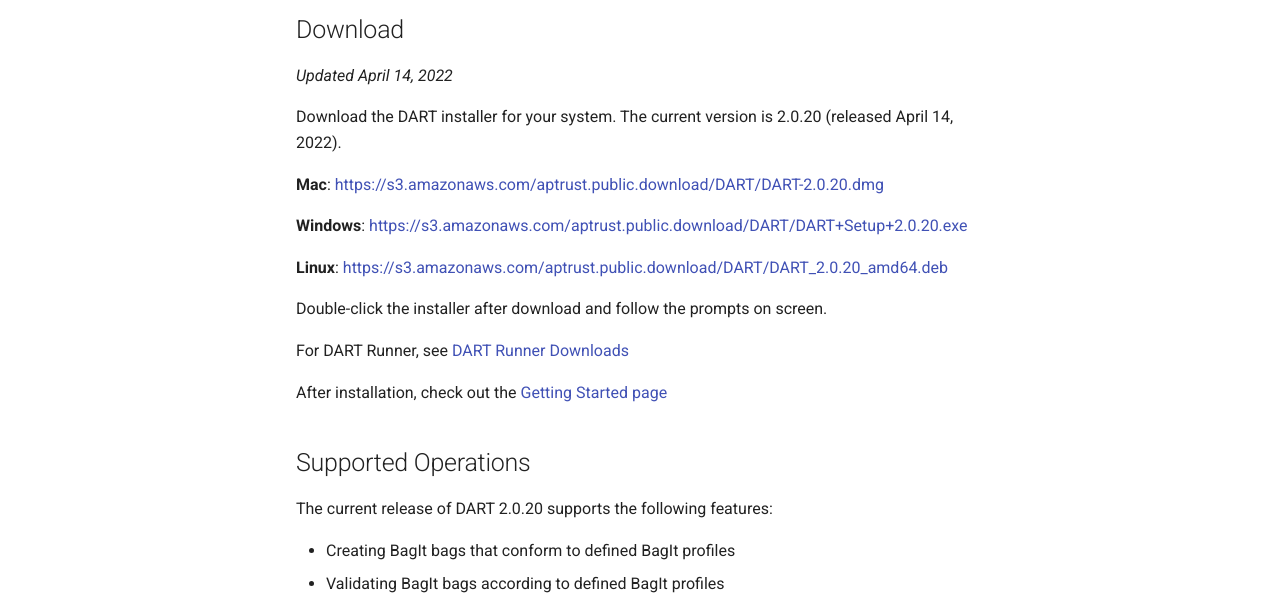
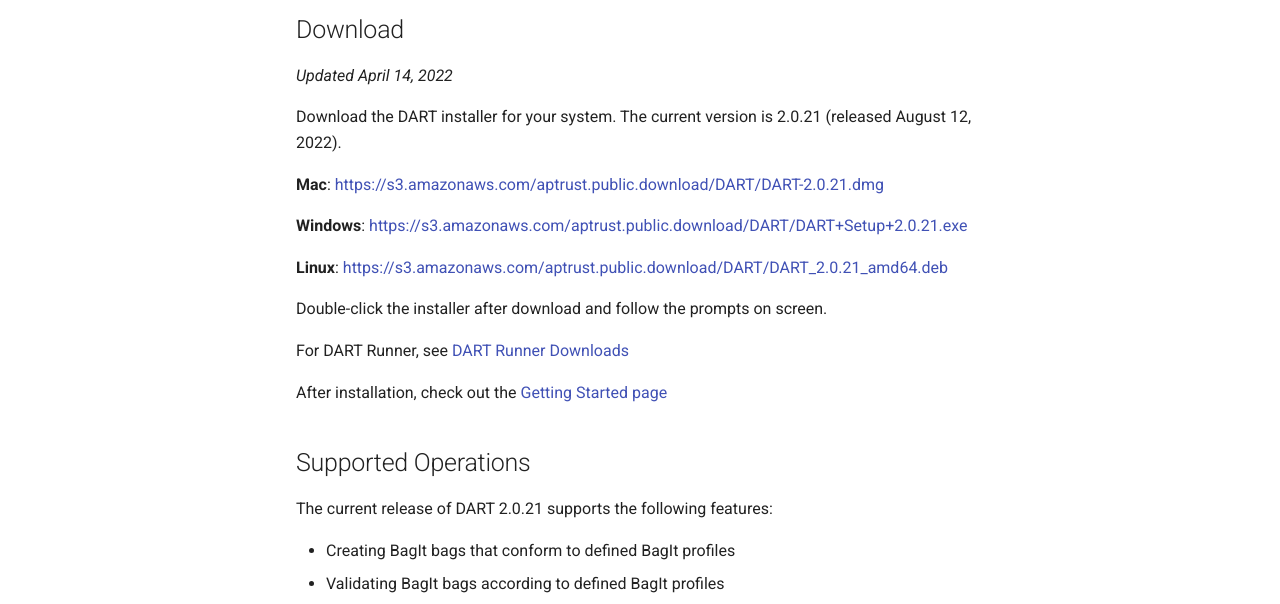
Before and after one commit to APTrust/dart-docs, an MkDocs documentation site: the page built from docs/index.md, in a window 1280 px wide and 900 px high. Shown: the part 259-863 px from the top of the window. Built offline with MkDocs 1.6.1 and Material for MkDocs 9.7.7, drawn with Linux system fonts in a browser that asks for light colours; comment, search, counter and statistics services are not loaded.

Commit message:
Bumped version to 2.0.21

```diff
--- a/docs/index.md
+++ b/docs/index.md
@@ -10,7 +10,7 @@
 
 ## Supported Operations
 
-The current release of DART 2.0.20 supports the following features:
+The current release of DART 2.0.21 supports the following features:
 
 * Creating BagIt bags that conform to defined BagIt profiles
 * Validating BagIt bags according to defined BagIt profiles
--- a/docs/shared/downloads.md
+++ b/docs/shared/downloads.md
@@ -1,12 +1,12 @@
 _Updated April 14, 2022_
 
-Download the DART installer for your system. The current version is 2.0.20 (released April 14, 2022).
+Download the DART installer for your system. The current version is 2.0.21 (released August 12, 2022).
 
-__Mac__: [https://s3.amazonaws.com/aptrust.public.download/DART/DART-2.0.20.dmg](https://s3.amazonaws.com/aptrust.public.download/DART/DART-2.0.20.dmg)
+__Mac__: [https://s3.amazonaws.com/aptrust.public.download/DART/DART-2.0.21.dmg](https://s3.amazonaws.com/aptrust.public.download/DART/DART-2.0.21.dmg)
 
-__Windows__: [https://s3.amazonaws.com/aptrust.public.download/DART/DART+Setup+2.0.20.exe](https://s3.amazonaws.com/aptrust.public.download/DART/DART+Setup+2.0.20.exe)
+__Windows__: [https://s3.amazonaws.com/aptrust.public.download/DART/DART+Setup+2.0.21.exe](https://s3.amazonaws.com/aptrust.public.download/DART/DART+Setup+2.0.21.exe)
 
-__Linux__: [https://s3.amazonaws.com/aptrust.public.download/DART/DART_2.0.20_amd64.deb](https://s3.amazonaws.com/aptrust.public.download/DART/DART_2.0.20_amd64.deb)
+__Linux__: [https://s3.amazonaws.com/aptrust.public.download/DART/DART_2.0.21_amd64.deb](https://s3.amazonaws.com/aptrust.public.download/DART/DART_2.0.21_amd64.deb)
 
 Double-click the installer after download and follow the prompts on screen.
 
```
Also changed, not shown: docs/developers/plugins/network_clients.md (+1 -1 lines).
